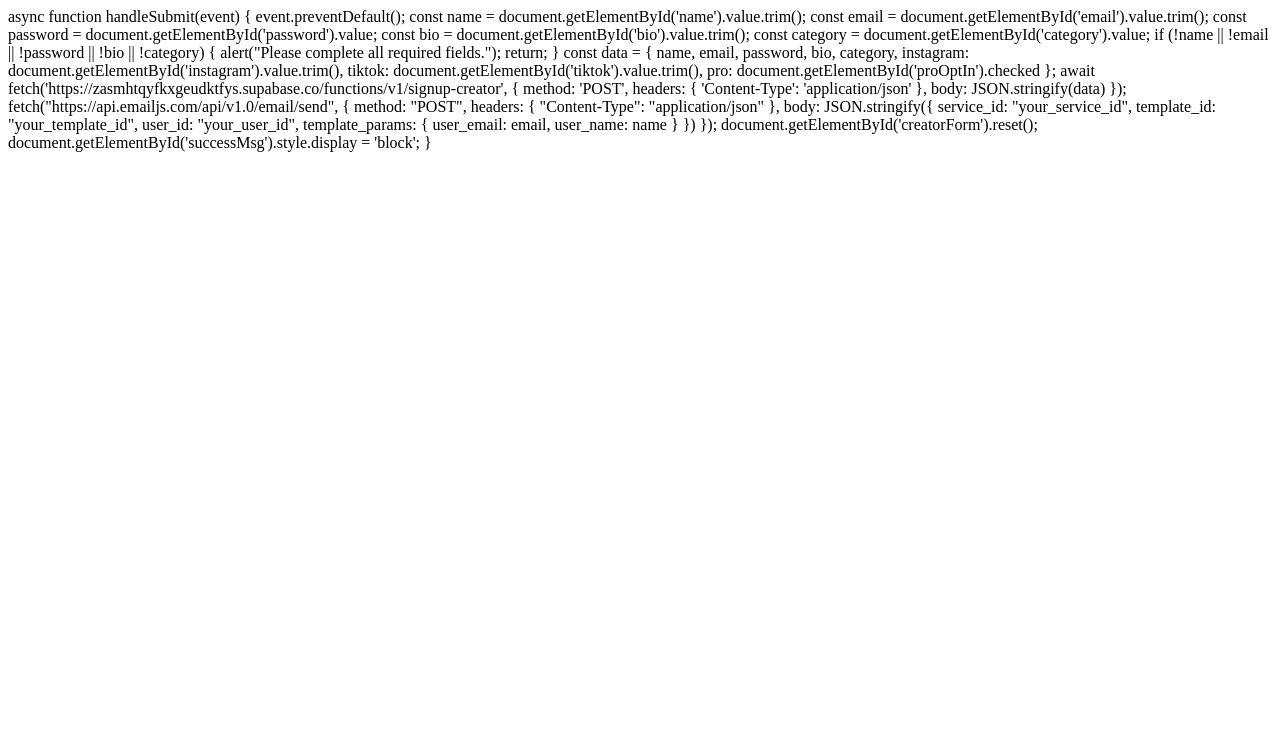
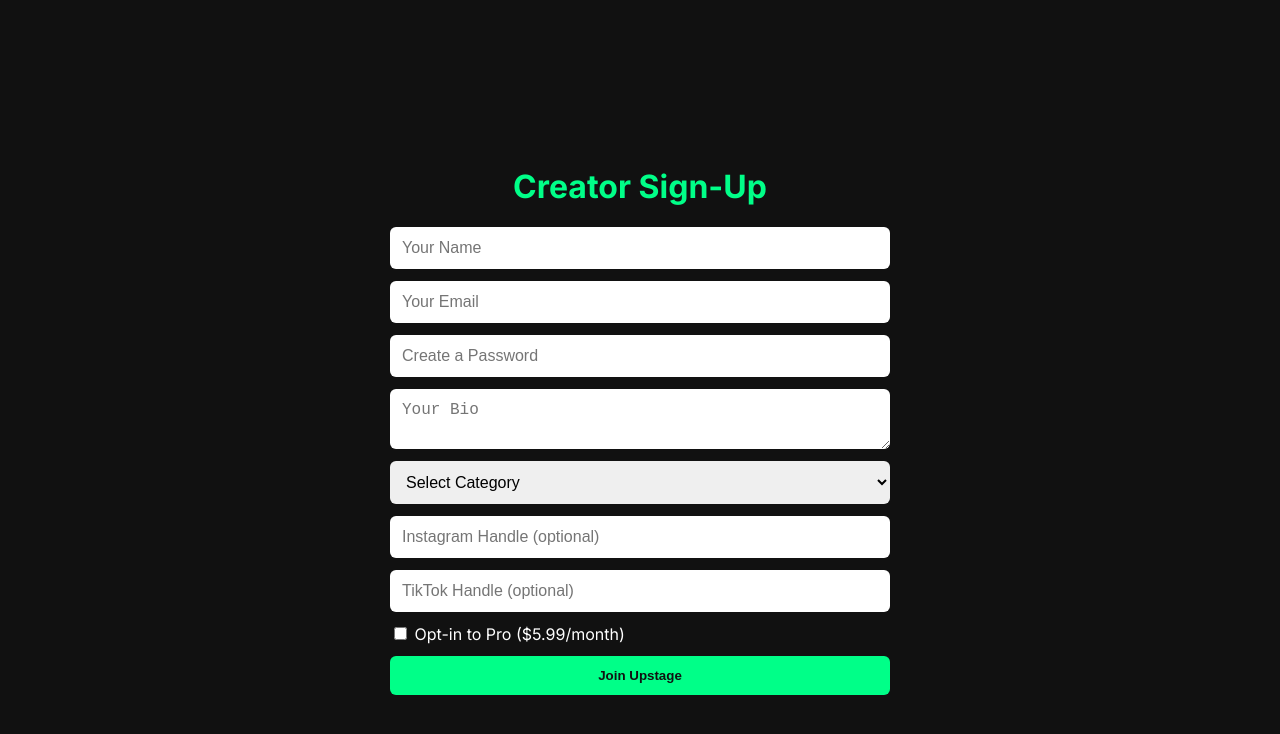
Before and after one commit to mizfitPickle/upstage-signup, a plain HTML site: page index.html in a window 1280 px wide. Drawn offline with Linux system fonts and the light colour scheme.

Commit message:
Update index.html

```diff
--- a/index.html
+++ b/index.html
@@ -1,37 +1,87 @@
-<script>
-  async function submitForm(e) {
-    e.preventDefault();
-    const email = document.getElementById('email').value.trim();
-    const confirmation = document.getElementById('confirmation');
+<!DOCTYPE html>
+<html lang="en">
+<head>
+  <meta charset="UTF-8" />
+  <meta name="viewport" content="width=device-width, initial-scale=1.0" />
+  <title>Upstage Creator Sign-Up</title>
+  <link href="https://fonts.googleapis.com/css2?family=Inter:wght@400;600;700&display=swap" rel="stylesheet" />
+  <style>
+    body {
+      margin: 0;
+      font-family: 'Inter', sans-serif;
+      background-color: #111;
+      color: #fff;
+      display: flex;
+      justify-content: center;
+      align-items: center;
+      min-height: 100vh;
+      padding: 20px;
+    }
+    .container {
+      width: 100%;
+      max-width: 500px;
+    }
+    h1 {
+      text-align: center;
+      color: #00ff88;
+    }
+    form {
+      display: flex;
+      flex-direction: column;
+      gap: 12px;
+      margin-top: 20px;
+    }
+    input, select, textarea {
+      padding: 12px;
+      border-radius: 6px;
+      border: none;
+      font-size: 1rem;
+    }
+    button {
+      padding: 12px;
+      background-color: #00ff88;
+      color: #111;
+      border: none;
+      border-radius: 6px;
+      font-weight: bold;
+      cursor: pointer;
+    }
+    #successMsg {
+      text-align: center;
+      margin-top: 20px;
+      color: #00ff88;
+      display: none;
+    }
+  </style>
+</head>
+<body>
+  <div class="container">
+    <h1>Creator Sign-Up</h1>
+    <form id="creatorForm" onsubmit="handleSubmit(event)">
+      <input type="text" id="name" placeholder="Your Name" required />
+      <input type="email" id="email" placeholder="Your Email" required />
+      <input type="password" id="password" placeholder="Create a Password" required />
+      <textarea id="bio" placeholder="Your Bio" required></textarea>
+      <select id="category" required>
+        <option value="">Select Category</option>
+        <option value="music">Music</option>
+        <option value="comedy">Comedy</option>
+        <option value="dance">Dance</option>
+        <option value="acting">Acting</option>
+        <option value="other">Other</option>
+      </select>
+      <input type="text" id="instagram" placeholder="Instagram Handle (optional)" />
+      <input type="text" id="tiktok" placeholder="TikTok Handle (optional)" />
+      <label>
+        <input type="checkbox" id="proOptIn" />
+        Opt-in to Pro ($5.99/month)
+      </label>
+      <button type="submit">Join Upstage</button>
+    </form>
+    <p id="successMsg">🎉 You're officially a creator on Upstage!</p>
+  </div>
 
-    if (!email) {
-      alert("Please enter a valid email.");
-      return;
-    }
-
-    try {
-      const res = await fetch("https://zasmhtqyfkxgeudktfys.supabase.co/functions/v1/send-welcome-email", {
-        method: "POST",
-        headers: {
-          "Content-Type": "application/json"
-        },
-        body: JSON.stringify({ email, name: "Beta Waitlist Signup" }) // name is required by your function
-      });
-
-      if (res.ok) {
-        confirmation.innerText = "🎉 You're on the list!";
-        confirmation.style.display = 'block';
-      } else {
-        const err = await res.json();
-        alert("Error: " + (err.error || "Something went wrong"));
-      }
-    } catch (err) {
-      console.error("Fetch error:", err);
-      alert("Could not connect to server.");
-    }
-  }
-</script>
-
+  <script>
     async function handleSubmit(event) {
       event.preventDefault();
 
@@ -40,47 +90,42 @@
       const password = document.getElementById('password').value;
       const bio = document.getElementById('bio').value.trim();
       const category = document.getElementById('category').value;
+      const instagram = document.getElementById('instagram').value.trim();
+      const tiktok = document.getElementById('tiktok').value.trim();
+      const pro = document.getElementById('proOptIn').checked;
 
       if (!name || !email || !password || !bio || !category) {
         alert("Please complete all required fields.");
         return;
       }
 
-      const data = {
-        name,
-        email,
-        password,
-        bio,
-        category,
-        instagram: document.getElementById('instagram').value.trim(),
-        tiktok: document.getElementById('tiktok').value.trim(),
-        pro: document.getElementById('proOptIn').checked
-      };
+      try {
+        const res = await fetch("https://zasmhtqyfkxgeudktfys.supabase.co/functions/v1/send-welcome-email", {
+          method: "POST",
+          headers: { "Content-Type": "application/json" },
+          body: JSON.stringify({
+            name,
+            email,
+            password,
+            bio,
+            category,
+            instagram,
+            tiktok,
+            pro
+          })
+        });
 
-      await fetch('https://zasmhtqyfkxgeudktfys.supabase.co/functions/v1/signup-creator', {
-        method: 'POST',
-        headers: { 'Content-Type': 'application/json' },
-        body: JSON.stringify(data)
-      });
-
-      fetch("https://api.emailjs.com/api/v1.0/email/send", {
-        method: "POST",
-        headers: {
-          "Content-Type": "application/json"
-        },
-        body: JSON.stringify({
-          service_id: "your_service_id",
-          template_id: "your_template_id",
-          user_id: "your_user_id",
-          template_params: {
-            user_email: email,
-            user_name: name
-          }
-        })
-      });
-
-      document.getElementById('creatorForm').reset();
-      document.getElementById('successMsg').style.display = 'block';
+        if (res.ok) {
+          document.getElementById('successMsg').style.display = 'block';
+          document.getElementById('creatorForm').reset();
+        } else {
+          const err = await res.json();
+          alert("Error: " + (err.error || "Something went wrong"));
+        }
+      } catch (err) {
+        console.error("Fetch error:", err);
+        alert("Could not connect to server.");
+      }
     }
   </script>
 </body>
```
